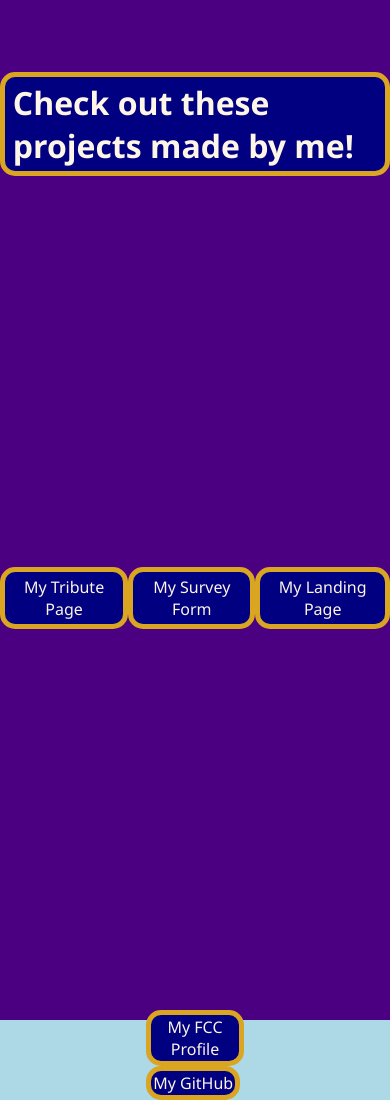
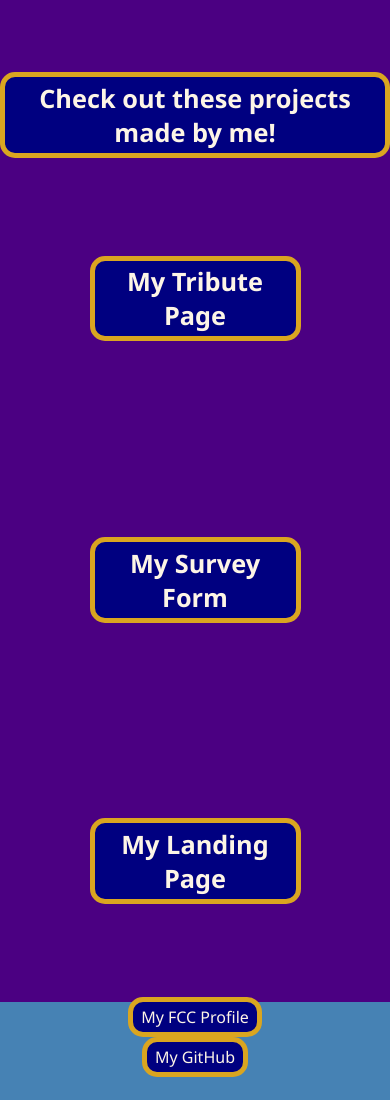
Before and after one commit to kosta1221/PersonalPortfolio, a plain HTML site: page Portfolio.html in a window 390 px wide. Shown: the part 872-1972 px from the top of the page. After the commit the page ends 1949 px from the top, so only its background shows below. Drawn offline with Linux system fonts and the light colour scheme.

Commit message:
Add better styles, additional responsiveness

```diff
--- a/Portfolio.html
+++ b/Portfolio.html
@@ -29,27 +29,24 @@
 			<h1 class="container" id="projheader">Check out these projects made by me!</h1>
 		</div>
 		<div id="projects" class="space">
-			<ul id="projects-list">
-				<li class="container">
+			<div class="container bigger-box">
 				<a href="https://codepen.io/kosta1221/full/GRjXNrN" target="_blank" class="project-tile">
 					My Tribute Page
 				</a>
-				</li>
-				<li class="container">
+			</div>
+			<div class="container bigger-box">
 				<a href="https://codepen.io/kosta1221/full/gOwdQPv" target="_blank" class="project-tile">
 					My Survey Form
 				</a>
-				</li>
-				<li class="container">
+			</div>
+			<div class="container bigger-box">
 				<a href="https://codepen.io/kosta1221/full/qBaJxvB" target="_blank" class="project-tile">
 					My Landing Page
 				</a>
-				</li>
-			</ul>
+			</div>
 		</div>
 		<footer id="contact" class="space">
-			<ul>
-				<li class="container">
+			<div class="container">
 				<a
 					id="profile-link"
 					href="https://www.freecodecamp.org/kosta_k"
@@ -58,13 +55,10 @@
 				>
 					My FCC Profile
 				</a>
-				</li>
-				<li class="container">
-					<a href="https://github.com/kosta1221" target="_blank" class="project-tile">
-						My GitHub
-					</a>
-				</li>
-			</ul>
+			</div>
+			<div class="container">
+				<a href="https://github.com/kosta1221" target="_blank" class="project-tile"> My GitHub </a>
+			</div>
 		</footer>
 	</body>
 </html>
--- a/PortfolioStyle.css
+++ b/PortfolioStyle.css
@@ -57,11 +57,17 @@ a:active {
 .space {
 	margin: auto;
 	display: flex;
-	flex-direction: column;
+	flex-direction: row;
 	justify-content: center;
 	align-items: center;
 	width: 100%;
 	height: 20vh;
+}
+.bigger-box {
+	width: 25vmax;
+	font-weight: bold;
+	font-size: 3vmax;
+	text-align: center;
 }
 .welcome-section {
 	display: flex;
@@ -86,6 +92,9 @@ a:active {
 }
 #projheader {
 	margin-top: 20%;
+	font-weight: bold;
+	font-size: 4vmax;
+	text-align: center;
 }
 #segwaydiv {
 	background-color: indigo;
@@ -100,7 +109,16 @@ a:active {
 	height: 70px;
 }
 @media all and (max-width: 600px) {
-	body {
-		background-color: lightblue;
+	.space {
+		flex-direction: column;
+	}
+	#projheader {
+		font-size: 2vmax;
 	}
 }
+
+@media all and (max-width: 900px) {
+	#projheader {
+		font-size: 3vmax;
+	}
+}
```
Lines whose indentation alone changed are shown as unchanged.
